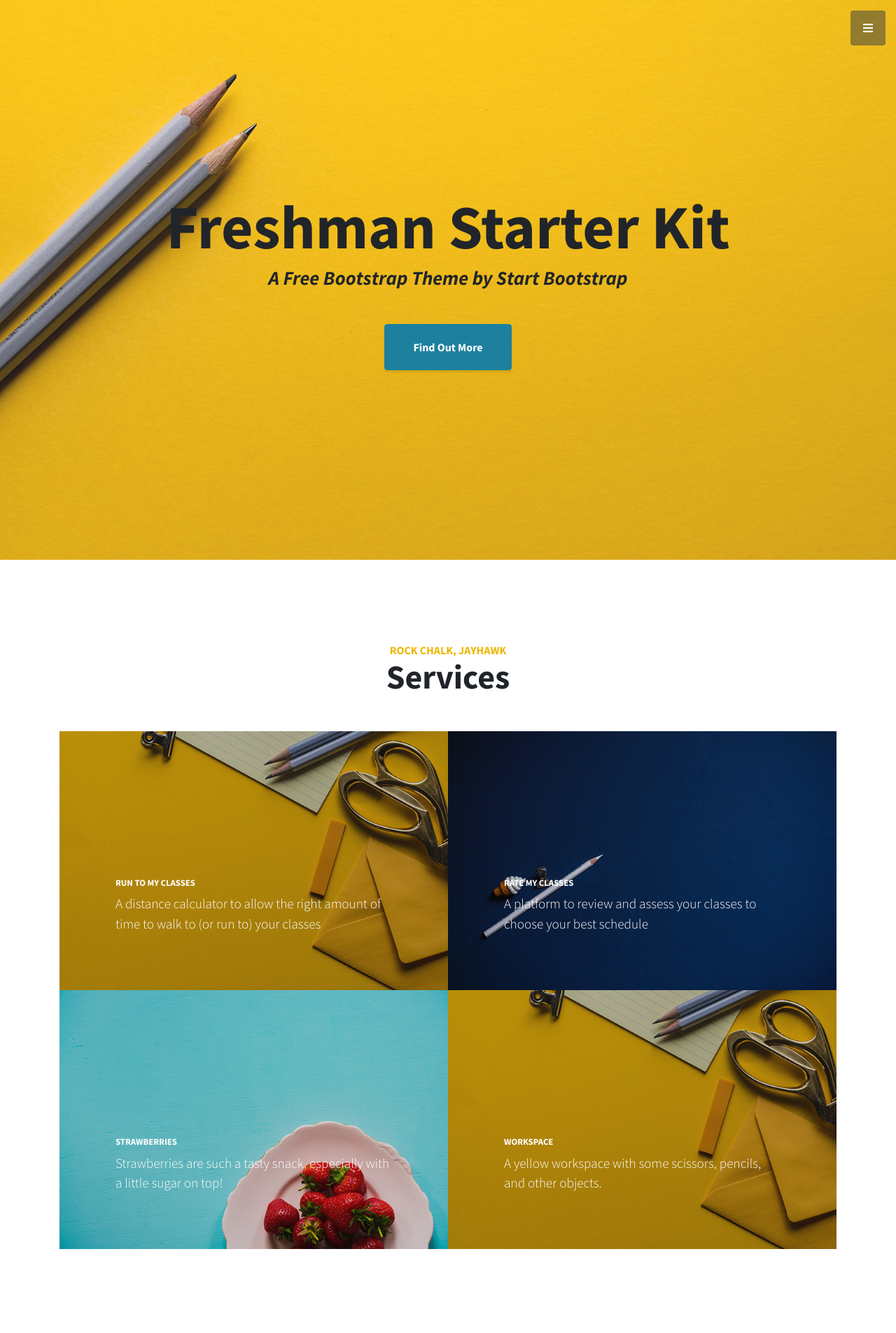
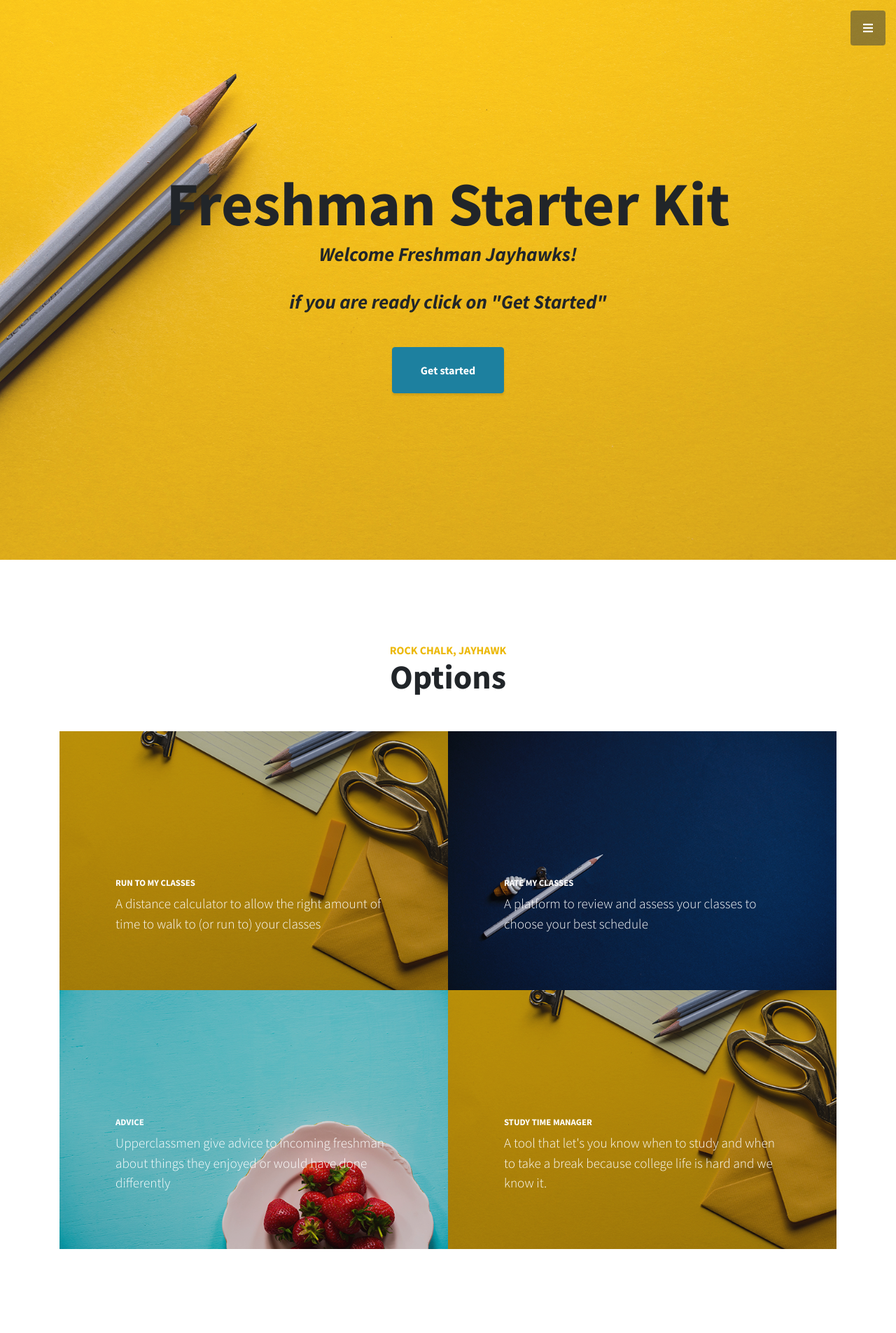
Before and after one commit to archanaramakrishnan/EECS448-Project3, a Django app: page / in a window 1280 px wide. Shown: the top 1905 px of the page at 70% size. Run offline with Django 3.2, Linux system fonts and the light colour scheme; some libraries are stand-ins or nearby versions.

Commit message:
Edited index

```diff
--- a/mysite/myapp/templates/index.html
+++ b/mysite/myapp/templates/index.html
@@ -53,9 +53,10 @@
     <div class="container text-center my-auto">
       <h1 class="mb-1">Freshman Starter Kit</h1>
       <h3 class="mb-5">
-        <em>A Free Bootstrap Theme by Start Bootstrap</em>
+        <em>Welcome Freshman Jayhawks! <br><br>
+        if you are ready click on "Get Started"</em>
       </h3>
-      <a class="btn btn-primary btn-xl js-scroll-trigger" href="#portfolio">Find Out More</a>
+      <a class="btn btn-primary btn-xl js-scroll-trigger" href="#portfolio">Get started</a>
     </div>
     <div class="overlay"></div>
   </header>
@@ -65,7 +66,7 @@
     <div class="container">
       <div class="content-section-heading text-center">
         <h3 class="text-secondary mb-0">Rock Chalk, Jayhawk</h3>
-        <h2 class="mb-5">Services</h2>
+        <h2 class="mb-5">Options</h2>
       </div>
       <div class="row no-gutters">
         <div class="col-lg-6">
@@ -95,8 +96,8 @@
           <a class="portfolio-item" href="#">
             <span class="caption">
               <span class="caption-content">
-                <h2>Strawberries</h2>
-                <p class="mb-0">Strawberries are such a tasty snack, especially with a little sugar on top!</p>
+                <h2>Advice</h2>
+                <p class="mb-0">Upperclassmen give advice to incoming freshman about things they enjoyed or would have done differently</p>
               </span>
             </span>
             <img class="img-fluid" src="static/img/portfolio-3.jpg" alt="">
@@ -106,8 +107,8 @@
           <a class="portfolio-item" href="#">
             <span class="caption">
               <span class="caption-content">
-                <h2>Workspace</h2>
-                <p class="mb-0">A yellow workspace with some scissors, pencils, and other objects.</p>
+                <h2>Study Time Manager</h2>
+                <p class="mb-0">A tool that let's you know when to study and when to take a break because college life is hard and we know it.</p>
               </span>
             </span>
             <img class="img-fluid" src="static/img/portfolio-4.jpg" alt="">
```
